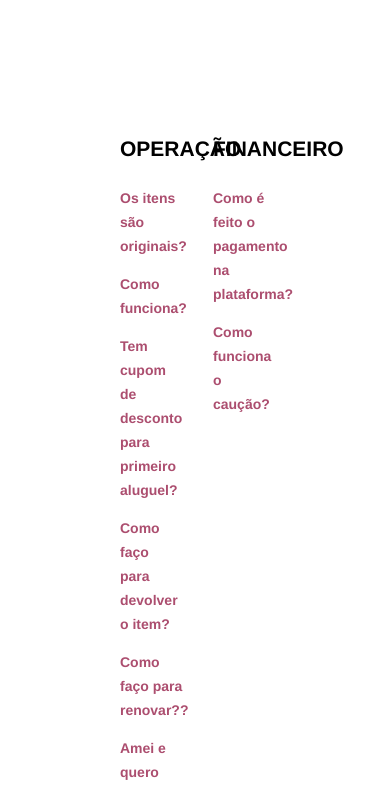
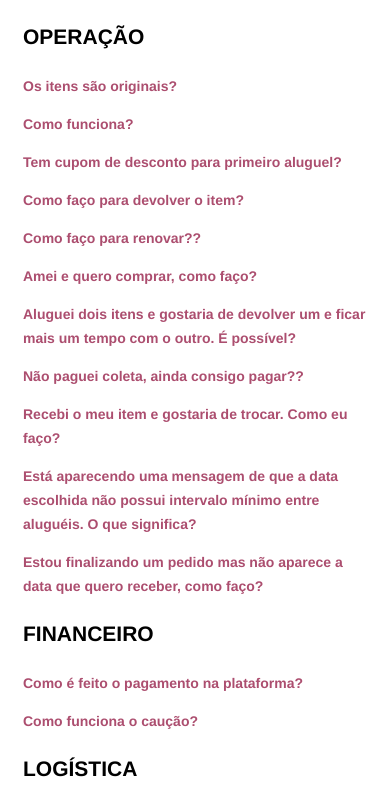
Before and after one commit to CissaNina/faq, a plain HTML site: page index.html in a window 390 px wide. Shown: the top 792 px of the page. Drawn offline with Linux system fonts and the light colour scheme.

Commit message:
código reponsivo

```diff
--- a/index.html
+++ b/index.html
@@ -14,6 +14,14 @@
             list-style-type: none;
             margin: 0;
         }
+        @media (max-width: 600px)
+        {
+            section {
+                padding: 0 15px;
+                display:flex;
+                flex-direction:column;
+            }
+        }
         .boxCategory{
             width: 38%;
             line-height: 1.5rem;
@@ -21,6 +29,13 @@
             font-size:14px;
             /* line-height: 4rem; */
         }
+        @media (max-width: 600px)
+        {
+            .boxCategory{
+                width: 100%;
+            }
+        }
+
         .questionBox{
             display: none;
         }
@@ -29,6 +44,11 @@
             padding: 1rem;
             height: auto;
             background-color:#f4f2ea;
+        }
+        @media (max-width: 600px){
+            .questionBox2{
+                width: 64vw;
+            }
         }
         .item_list--question {
             /* width: 20vw; */
@@ -155,7 +175,7 @@ let questList = [
     },
     {
         categoria:'operacao',
-        title: 'QNão paguei coleta, ainda consigo pagar??',
+        title: 'Não paguei coleta, ainda consigo pagar??',
         text: 'Claro! Você pode fazer o pagamento da coleta através do link de pagamento que vamos gerar para você.',
         video: '',
         info:''
```
